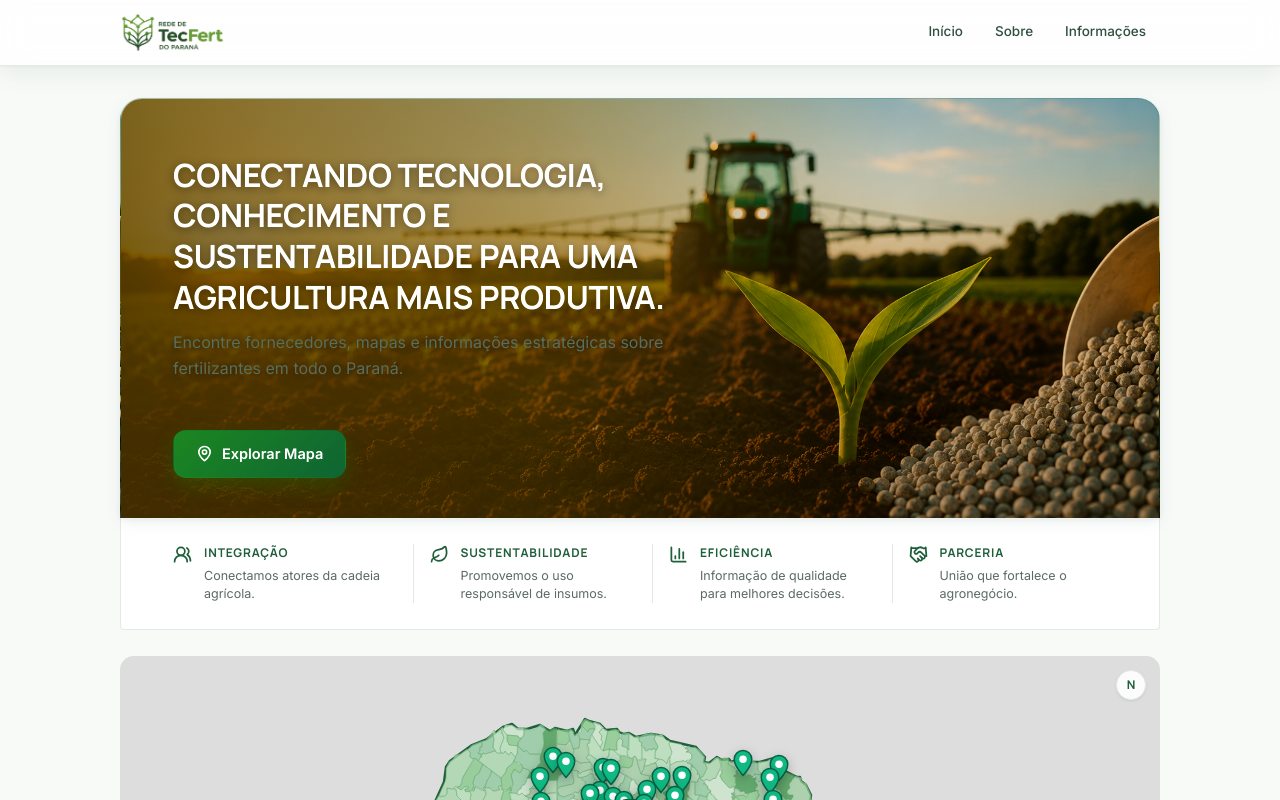
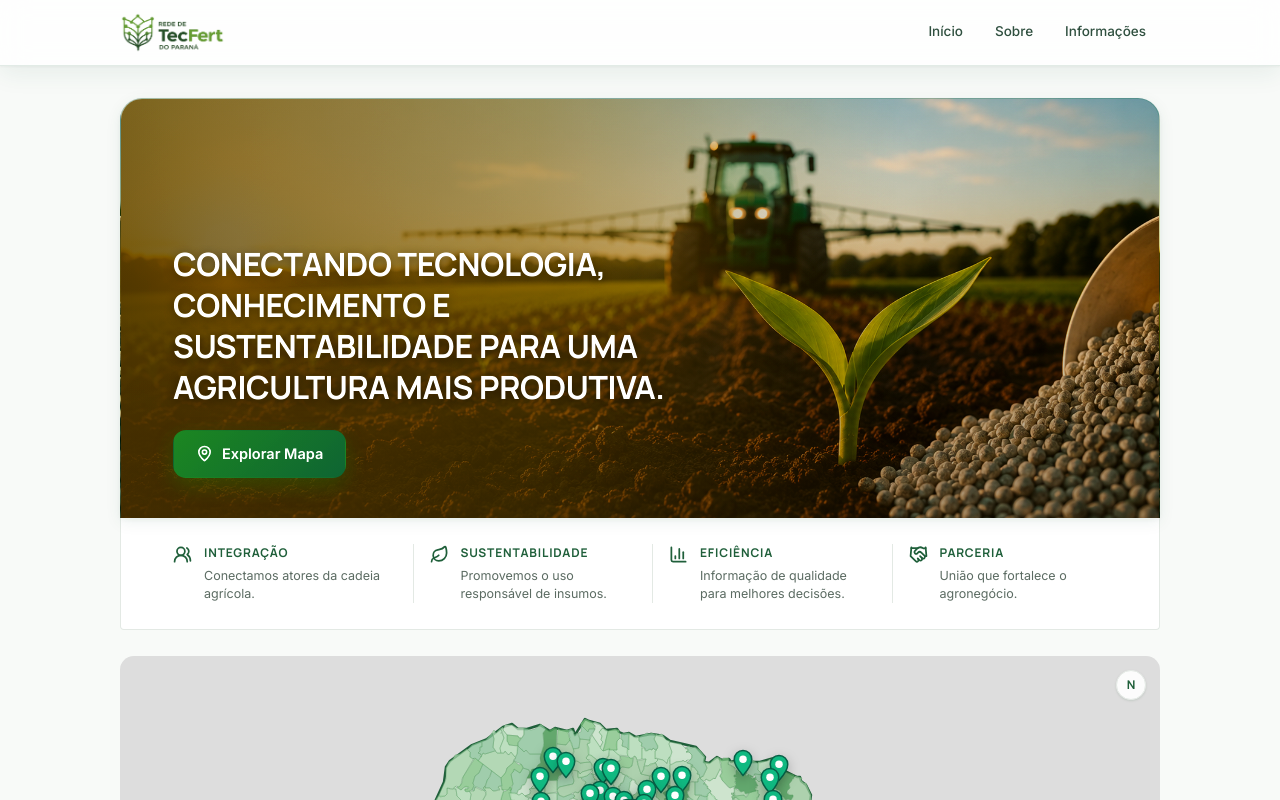
Before and after one commit to Labtes-Unioeste/Gerenciador, a React (Vite) app: page / in a window 1280 px wide. Shown: the top 800 px of the page. Built offline with nearby package versions, Linux system fonts and the light colour scheme; a web font is replaced by a local one.

Commit message:
style(hero): remove o subtitulo 'Encontre fornecedores, mapas e informacoes estrategicas...' do card hero

```diff
--- a/src/components/Hero.jsx
+++ b/src/components/Hero.jsx
@@ -52,10 +52,6 @@ export default function Hero() {
               Conectando tecnologia, conhecimento e sustentabilidade para uma
               agricultura mais produtiva.
             </h2>
-            <p className="hero-subtitle">
-              Encontre fornecedores, mapas e informações estratégicas sobre
-              fertilizantes em todo o Paraná.
-            </p>
           </div>
           <motion.div
             className="hero-actions"
```
